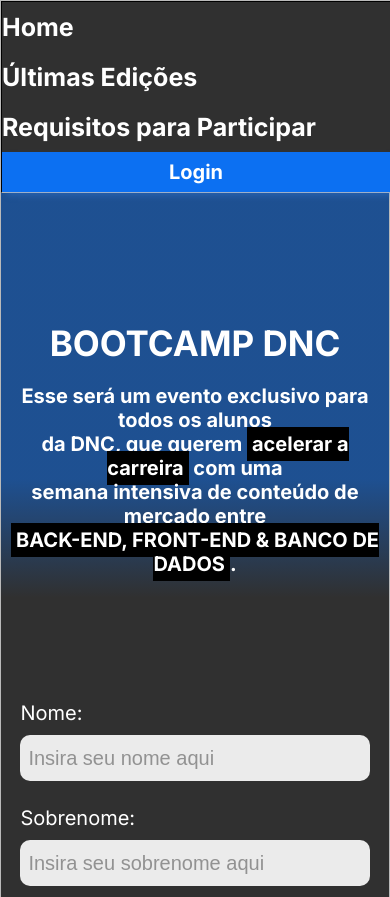
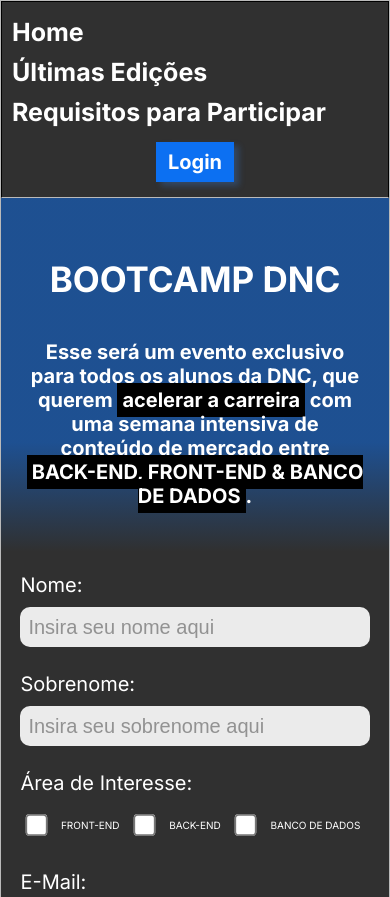
Before and after one commit to renaldopetlim/BOOTCAMP-DNC, a plain HTML site: page index.html in a window 390 px wide. Shown: the top 897 px of the page. Drawn offline with Linux system fonts and the light colour scheme.

Commit message:
Ajustando Media Query

```diff
--- a/index.html
+++ b/index.html
@@ -2,7 +2,6 @@
 <html lang="pt-br">
 <head>
     <meta charset="UTF-8">
-    <meta http-equiv="X-UA-Compartible" content="IE=edge">
     <meta name="viewport" content="width=device-width, initial-scale=1.0">
     <link rel="preconnect" href="https://fonts.googleapis.com">
     <link rel="preconnect" href="https://fonts.gstatic.com" crossorigin>
@@ -22,10 +21,11 @@
     <section>
         <header>
             <h1>BOOTCAMP DNC</h1>
-            <h2>Esse será um evento exclusivo para todos os alunos <br>
-                da <b>DNC</b>, que querem <span class="invert">acelerar a carreira</span> com uma <br>
-                semana intensiva de conteúdo de mercado entre <br>
-                <span class="invert">BACK-END, FRONT-END & BANCO DE DADOS</span>.</h2>
+            <h2>Esse será um evento exclusivo para todos os alunos
+                da <b>DNC</b>, que querem <span class="invert">acelerar a carreira</span> com uma
+                semana intensiva de conteúdo de mercado entre
+                <span class="invert">BACK-END, FRONT-END & BANCO DE DADOS</span>.
+            </h2>
         </header>
         <form>
             <div class="form-group">
--- a/style.css
+++ b/style.css
@@ -1,3 +1,8 @@
+*{
+    margin: 0;
+    padding: 0;
+    box-sizing: border-box;
+}
 body{
     margin: 0px;
     padding: 0px;
@@ -30,7 +35,7 @@ body{
 
 #menu{
     display: flex;
-    width: 40%;
+    width: 60%;
     justify-content: space-around;
     margin-left: 5%;
 }
@@ -54,8 +59,8 @@ section{
     display: flex;
     flex-direction: column;
     align-items: center;
-    margin-top: 100px;
-    margin-bottom: 100px;
+    margin-top: 60px;
+    margin-bottom: 60px;
 }
 
     header{
@@ -65,14 +70,16 @@ section{
         header h1{
             font-size: 80px;
             font-weight: 800;
-            margin-bottom: 20px;
+            margin-bottom: 40px;
             text-align: center;
         }
         header h2{
-            font-size: 40px;
+            font-size: 30px;
             font-weight: 700;
             text-align: center;
-            margin-bottom: 100px;
+            margin-bottom: 40px;
+            padding-right: 20%;
+            padding-left: 20%;
         }
         header .invert{
             background-color: black;
@@ -98,7 +105,7 @@ form{
 
     form input{
         border-radius: 10px;
-        height: 30px;
+        height: 40px;
         border: 0px;
         font-size: 20px;
         padding: 8px;
@@ -141,7 +148,8 @@ form{
 /* Footer */
 
 footer{
-    width: 100%;
+    padding-top: 25px;
+    padding-bottom: 15px;
     background-color: #0C70F2;
 }
 
@@ -233,19 +241,21 @@ footer .linha2 a:hover{
     #principal{
         flex-direction: column;
         height: auto;
+        padding-bottom: 15px;
     }
     #menu{
         flex-direction: column;
         width: 100%;
         margin: 0px;
+        padding: 10px 10px 10px 10px;
     }
     #menu a{
         display: flex;
         align-items: center;
-        height: 50px;
+        height: 40px;
     }
     #principal button{
-        width: 100%;
+        width: 20%;
         margin: 0px;
     }
 
@@ -254,8 +264,8 @@ footer .linha2 a:hover{
     }
     section h2{
         font-size: 20px;
-        padding-right: 3px;
-        padding-left: 3px;
+        padding-right: 25px;
+        padding-left: 25px;
     }
 
     form{
@@ -266,6 +276,10 @@ footer .linha2 a:hover{
         font-size: 10px;
     }
 
+    footer{
+        padding-top: 15px;
+        padding-bottom: 15px;
+    }
     footer .linha1{
         flex-direction: column;
     }
```
